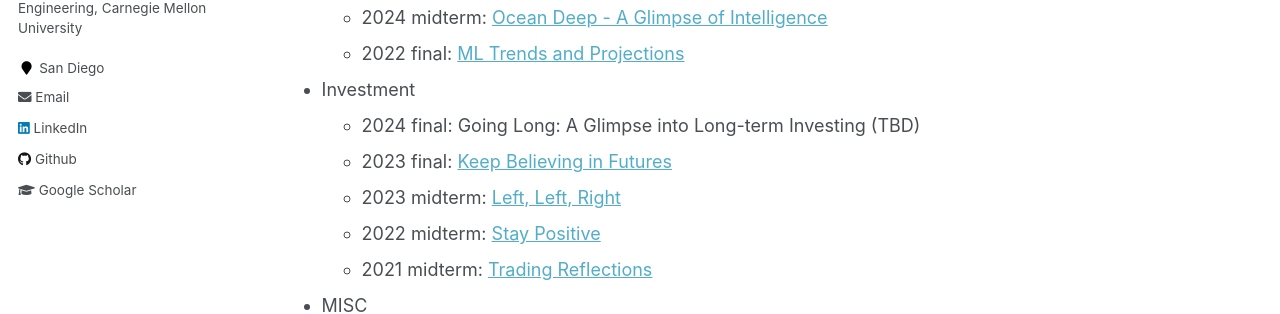
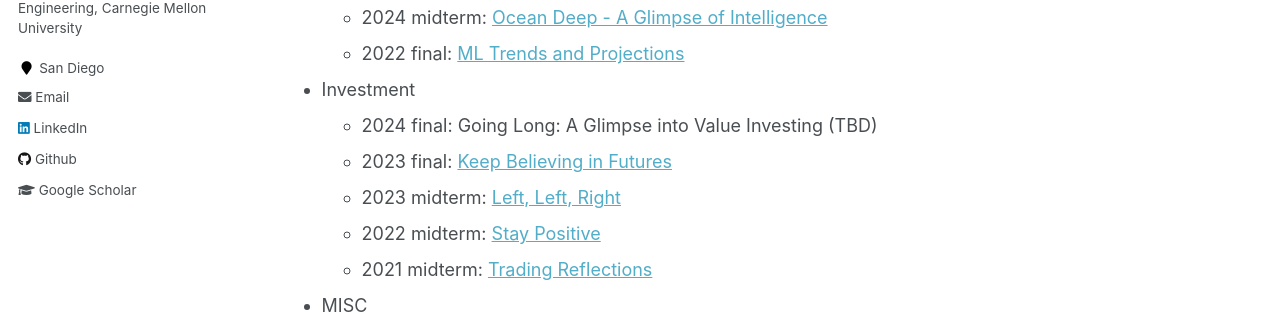
Before and after one commit to milanlx/milanlx.github.io, a Jekyll site: the page built from _pages/blog.md, in a window 1280 px wide and 900 px high. Shown: the part 357-671 px from the top of the window. Built offline with Jekyll 4.4.1, drawn with Linux system fonts in a browser that asks for light colours.

Commit message:
Update blog.md

```diff
--- a/_pages/blog.md
+++ b/_pages/blog.md
@@ -14,7 +14,7 @@ On Investment and Machine Learning
   - 2022 final: [ML Trends and Projections](https://milanlx.github.io/files/blogs/ML_thoughts_2022.pdf)
 
 * Investment
-  - 2024 final: Going Long: A Glimpse into Long-term Investing (TBD)
+  - 2024 final: Going Long: A Glimpse into Value Investing (TBD)
   - 2023 final:   [Keep Believing in Futures](https://milanlx.github.io/files/blogs/trading_2023_final.pdf)
   - 2023 midterm: [Left, Left, Right](https://milanlx.github.io/files/blogs/trading_2023_midterm.pdf)
   - 2022 midterm: [Stay Positive](https://milanlx.github.io/files/trading_2022_thoughts.pdf)
```
